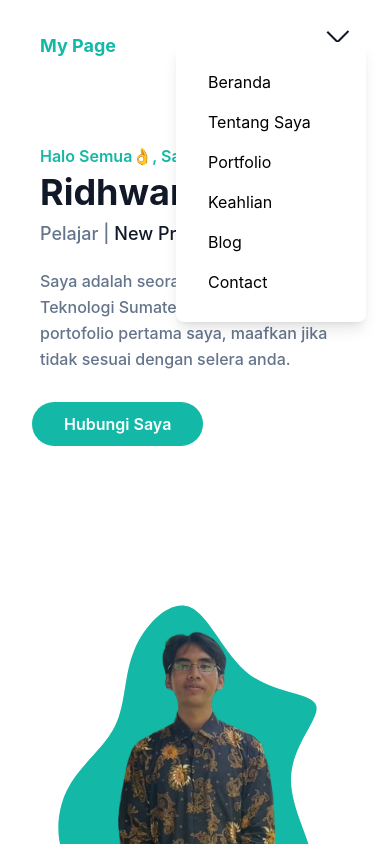
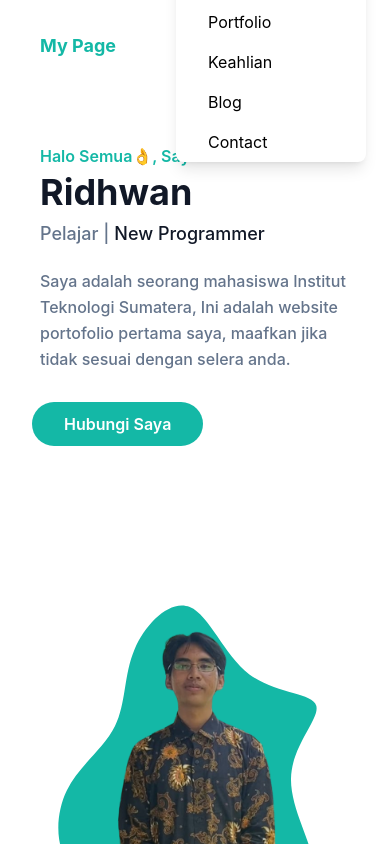
Before and after one commit to WannBae/porto, a website: page index.html in a window 390 px wide. Both pictures are taken after a click on the button "button". Shown: the top 844 px of the page. Drawn offline with Linux system fonts and the light colour scheme.

Commit message:
Update index.html

```diff
--- a/index.html
+++ b/index.html
@@ -16,13 +16,13 @@
                 <a href="#home" title="." class="font-bold text-lg text-primary block py-6">My Page</a>
             </div>
             <div class="flex items-center px-4">
-                <button title="button" id="hamburger" name="hamburger" type="button" class="block absolute right-4 lg:hidden">
+                <button title="button" id="hamburger" name="hamburger" type="button" class="pt-4 mx-auto lg:hidden">
                     <span class="hamburger-line transition duration-300 ease-in-out origin-top-left"></span>
                     <span class="hamburger-line transition duration-300 ease-in-out"></span>
                     <span class="hamburger-line transition duration-300 ease-in-out origin-bottom-left"></span>
                 </button>
                 <!-- Membuat Nav -->
-                <nav id="nav-menu" class="hidden absolute py-5 bg-white shadow-lg rounded-lg max-w-[190px] w-full top-1/2 right-2 lg:block lg:static lg:bg-transparent lg:max-w-full lg:shadow-none lg:rounded-none ">
+                <nav id="nav-menu" class="hidden absolute pt-5 pb-2 bg-white shadow-lg rounded-lg max-w-[190px] w-full top-3/4 right-2 lg:block lg:static lg:bg-transparent lg:max-w-full lg:shadow-none lg:rounded-none ">
                     <ul class="block lg:flex">
                         <!-- Beranda -->
                         <li class="group">
```
